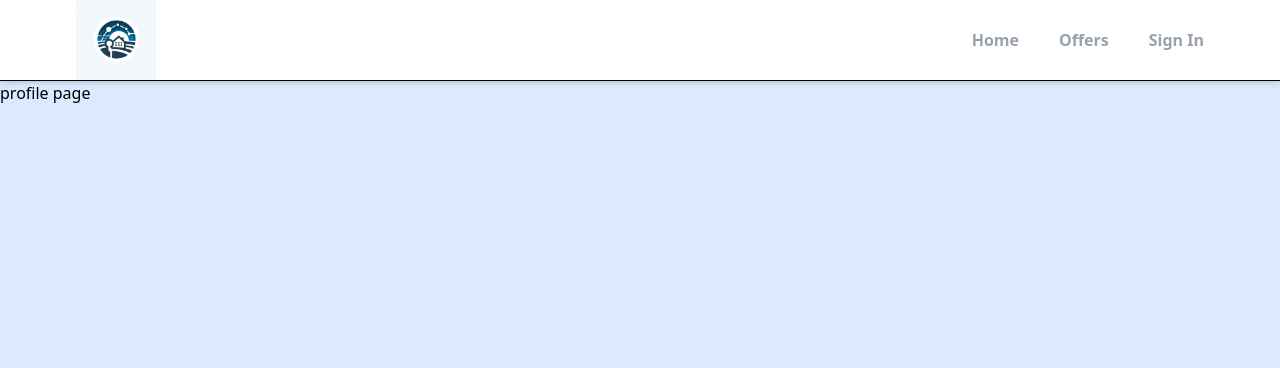
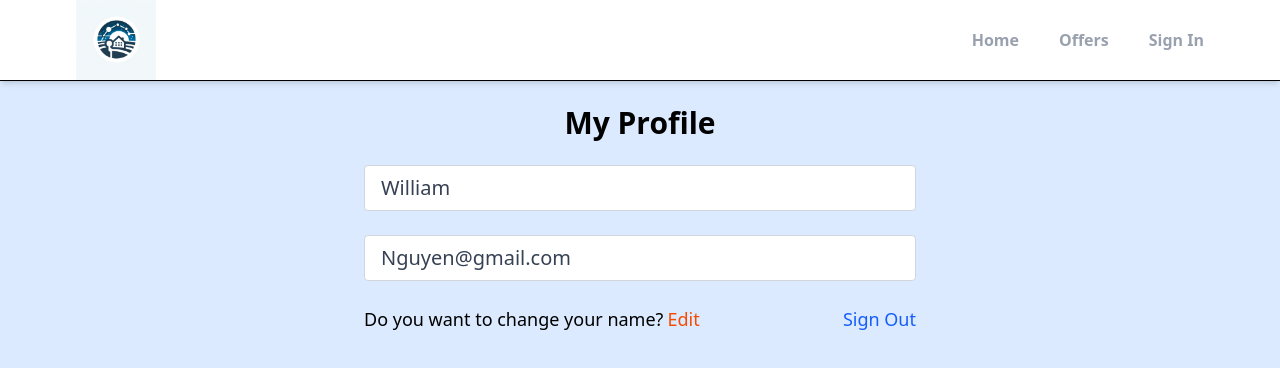
Before and after one commit to ngnamquoc/estate-link, a Next.js app: page /profile in a window 1280 px wide. Shown: the top 368 px of the page. Built offline with nearby package versions, Linux system fonts and the light colour scheme.

Commit message:
implemented user profile page UI

```diff
--- a/src/app/profile/page.jsx
+++ b/src/app/profile/page.jsx
@@ -1,10 +1,38 @@
-import React from 'react'
+"use client";
+import React, { useState } from "react";
 
 export default function page() {
+  const [formData, setFormData] = useState({
+    name: "William",
+    email: "Nguyen@gmail.com",
+  });
   return (
-    <div>
-        profile page
-
-    </div>
-  )
+    <>
+      <section className="max-w-6xl mx-auto flex justify-center items-center flex-col">
+        <h1 className="text-3xl text-center mt-6 font-bold">My Profile</h1>
+        <div className="w-full md:w-[50%] mt-6 px-3">
+          <form>
+            <input
+              type="text"
+              id="name"
+              value={formData.name}
+              className=" mb-6 w-full px-4 py-2 text-xl text-gray-700 bg-white border border-gray-300 rounded transition ease-in-out"
+              disabled
+            />
+            <input
+              type="email"
+              id="email"
+              value={formData.email}
+              className="mb-6 w-full px-4 py-2 text-xl text-gray-700 bg-white border border-gray-300 rounded transition ease-in-out"
+              disabled
+            />
+            <div className="flex justify-between whitespace-nowrap mb-6 text-sm md:text-lg">
+              <p className="flex items-center ">Do you want to change your name? <span className="text-orange-600 hover:text-orange-800 transition ease-in-out duration-200 ml-1 cursor-pointer">Edit</span></p>
+              <p className="text-blue-600 hover:text-blue-800 transition ease-in-out duration-200 ml-1 cursor-pointer">Sign Out</p>
+            </div>
+          </form>
+        </div>
+      </section>
+    </>
+  );
 }
```
